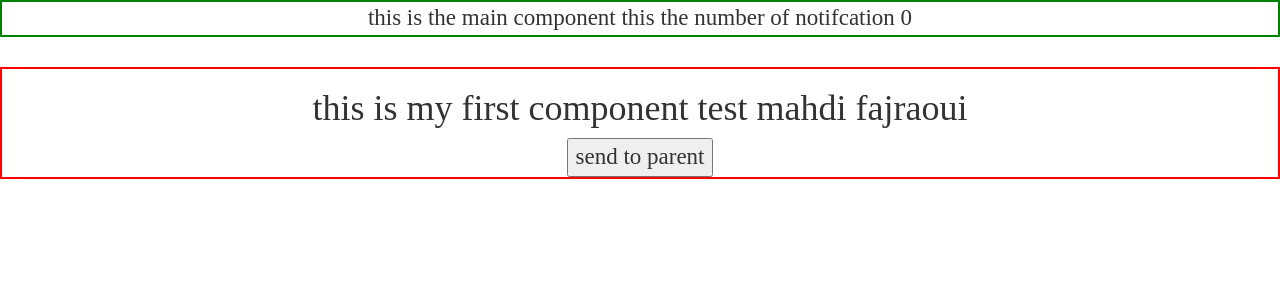
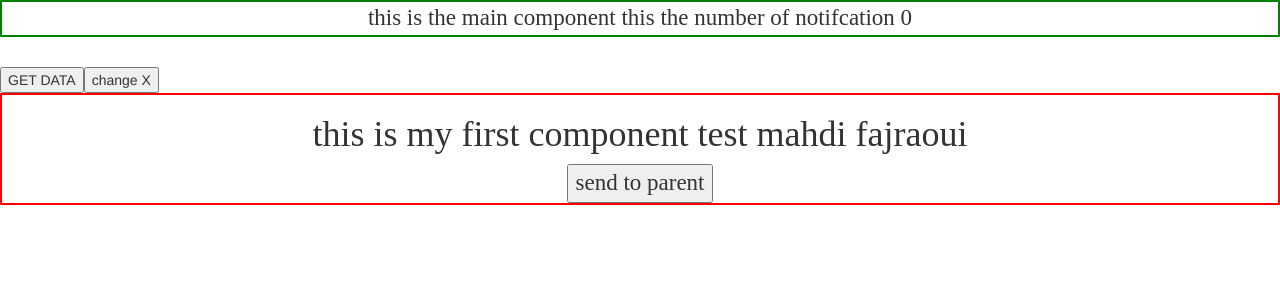
Before and after one commit to ingmehdi/LoginForm, an Angular app: page /first in a window 1280 px wide. Shown: the top 300 px of the page. Built offline with nearby package versions, Linux system fonts and the light colour scheme.

Commit message:
access data child components

```diff
--- a/src/app/app.component.html
+++ b/src/app/app.component.html
@@ -1,5 +1,9 @@
 <div class="home">
 this is the main component this the number of notifcation {{counter}}
+</div>
+<div>
+  <button (click)="getME()">GET DATA</button>
+  <button (click)="changeX()">change X</button>
 </div>
 <app-first [message]="sendmessage()" (notify)="getFromChild($event)">
 
--- a/src/app/app.component.ts
+++ b/src/app/app.component.ts
@@ -1,5 +1,5 @@
 import { FirstComponent } from './first/first.component';
-import { Component } from '@angular/core';
+import { Component,ViewChild,AfterViewInit} from '@angular/core';
 import { LoginService } from './services/login.service';
 import { Router } from '@angular/router';
 import { SharedService } from './services/shared.service';
@@ -11,7 +11,7 @@ FirstComponent
   templateUrl: './app.component.html',
   styleUrls: ['./app.component.css']
 })
-export class AppComponent {
+export class AppComponent implements AfterViewInit {
 
    name:string;
    password:string;
@@ -20,6 +20,8 @@ export class AppComponent {
    id:string="30003";
    //counter notify
    counter:number=0;
+
+   @ViewChild (FirstComponent) myfirst:FirstComponent;
   constructor(private mylogin :LoginService,private myrouter:Router,
     public myshared:SharedService){
    var first= this.mylogin.login('admin','admin');
@@ -85,4 +87,14 @@ getFromChild(event){
   this.counter+=event;
 
 }
+changeX(){
+  this.myfirst.update(13);
+
 }
+//get name from first component
+getME(){console.log(this.myfirst.name);}
+ngAfterViewInit(){
+
+}
+
+}
--- a/src/app/first/first.component.ts
+++ b/src/app/first/first.component.ts
@@ -9,21 +9,28 @@ import { Component, OnInit, Input, Output,EventEmitter } from '@angular/core';
 })
 export class FirstComponent implements OnInit {
   id:string;
-  name:string;
+  name:string="my first name is Mehdi";
+  x:number=20;
   @Input() message :string;
   @Output() notify=new EventEmitter <number>();
   constructor(private route:ActivatedRoute) {
 
     //get optional params
     this.id=this.route.snapshot.paramMap.get('id');
-    this.name=this.route.snapshot.params['name'];
-    console.log(this.id,this.name);
+    //this.name=this.route.snapshot.params['name'];
+   // console.log(this.id,this.name);
    }
 
   ngOnInit() {
   }
   //send data to parent
   send(){
-    this.notify.emit(20) ;
+    this.notify.emit(this.x) ;
   }
+  update (newV)
+  {
+    this.x=newV;
+
 }
+
+}
```
